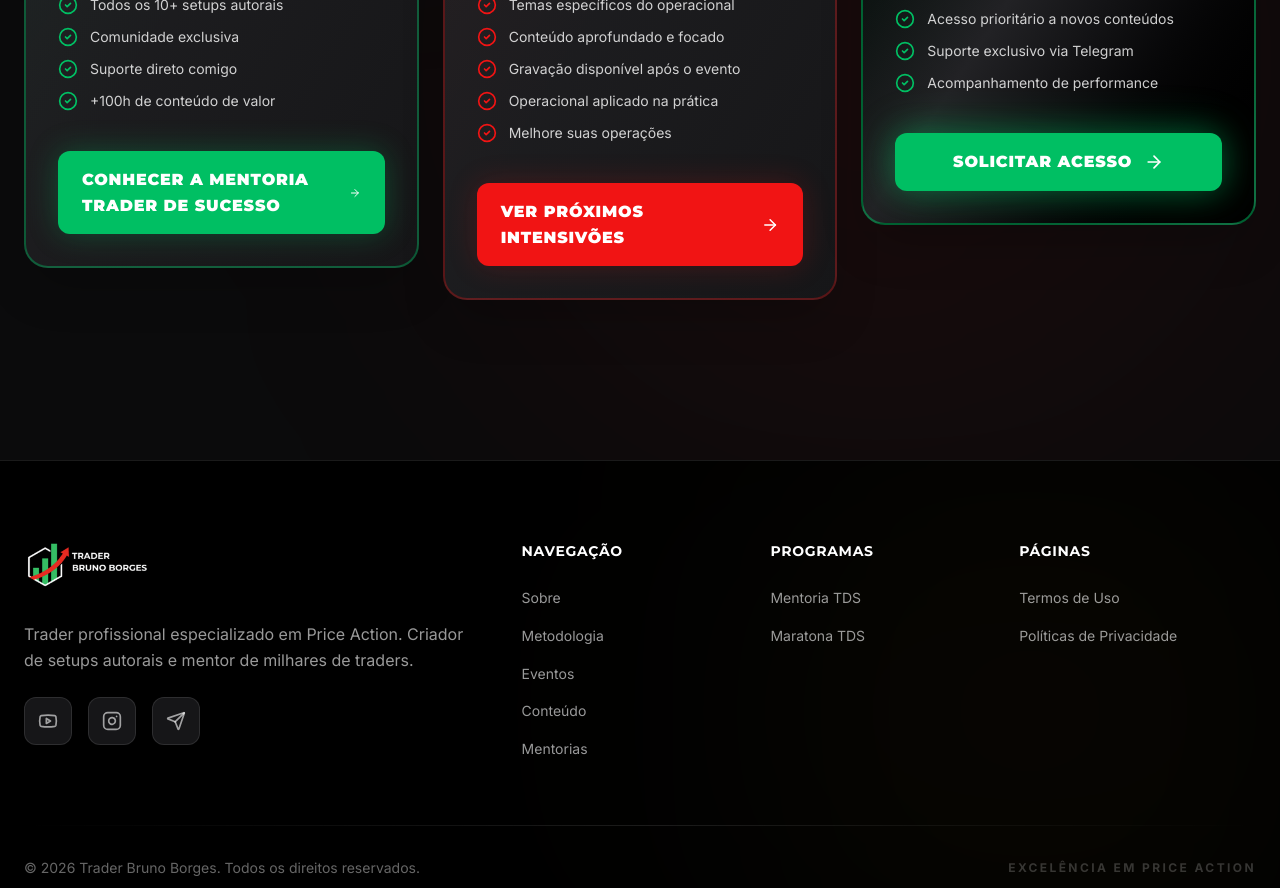
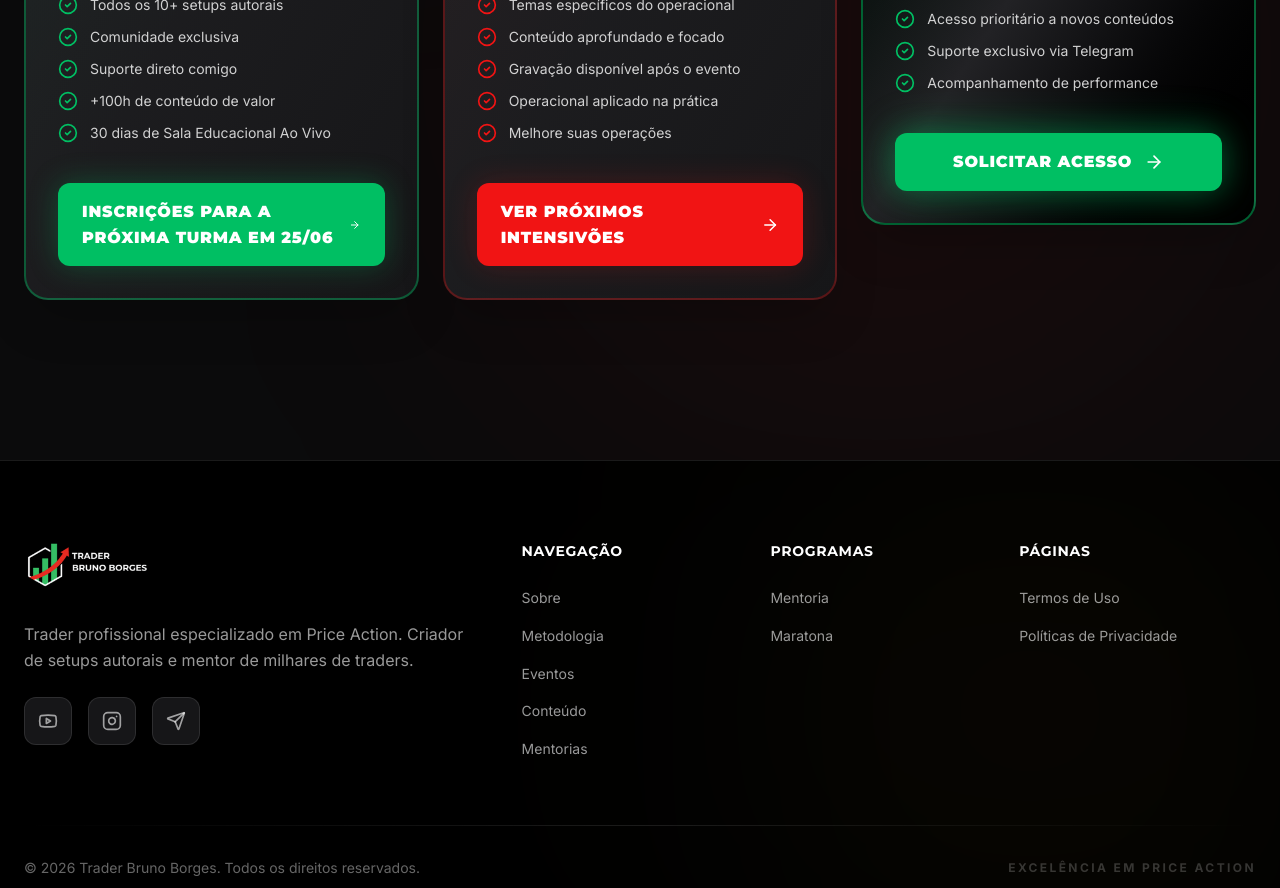
Before and after one commit to victorsilvestre/brunoborges_site, a Next.js app in the folder webapp/: page / in a window 1280 px wide. Shown: the part 7860-8748 px from the top of the page. Built offline with nearby package versions, Linux system fonts and the light colour scheme.

Commit message:
exclusão do redirect para página da Mentoria

```diff
--- a/webapp/app/home/components/Footer.tsx
+++ b/webapp/app/home/components/Footer.tsx
@@ -36,8 +36,8 @@ export function Footer() {
     ];
 
     const mentoriaLinks = [
-        { label: "Mentoria TDS", href: "/mentoria-tds" },
-        { label: "Maratona TDS", href: "/maratona" }
+        { label: "Mentoria", href: "" },
+        { label: "Maratona", href: "/maratona" }
     ];
 
     const pageLinks = [
--- a/webapp/app/home/components/PortfolioMentorias.tsx
+++ b/webapp/app/home/components/PortfolioMentorias.tsx
@@ -86,6 +86,7 @@ export function PortfolioMentorias() {
                     "Comunidade exclusiva",
                     "Suporte direto comigo",
                     "+100h de conteúdo de valor",
+                    "30 dias de Sala Educacional Ao Vivo",
                   ].map((feature) => (
                     <li key={feature} className="flex items-center gap-3">
                       <CheckCircle2 className="w-5 h-5 text-[var(--green-bull)] flex-shrink-0" />
@@ -98,10 +99,10 @@ export function PortfolioMentorias() {
 
                 {/* CTA */}
                 <Link
-                  href="/mentoria-tds"
+                  href=""
                   className="group/btn w-full flex items-center justify-center gap-3 px-6 py-4 rounded-xl bg-[var(--green-bull)] text-white font-display font-black uppercase tracking-wider hover:bg-[var(--green-dark)] transition-all shadow-[0_0_30px_rgba(0,191,99,0.3)] hover:shadow-[0_0_50px_rgba(0,191,99,0.5)]"
                 >
-                  Conhecer a Mentoria Trader de Sucesso
+                  Inscrições Para a Próxima Turma em 25/06
                   <ArrowRight className="w-5 h-5 group-hover/btn:translate-x-1 transition-transform" />
                 </Link>
               </div>
```
